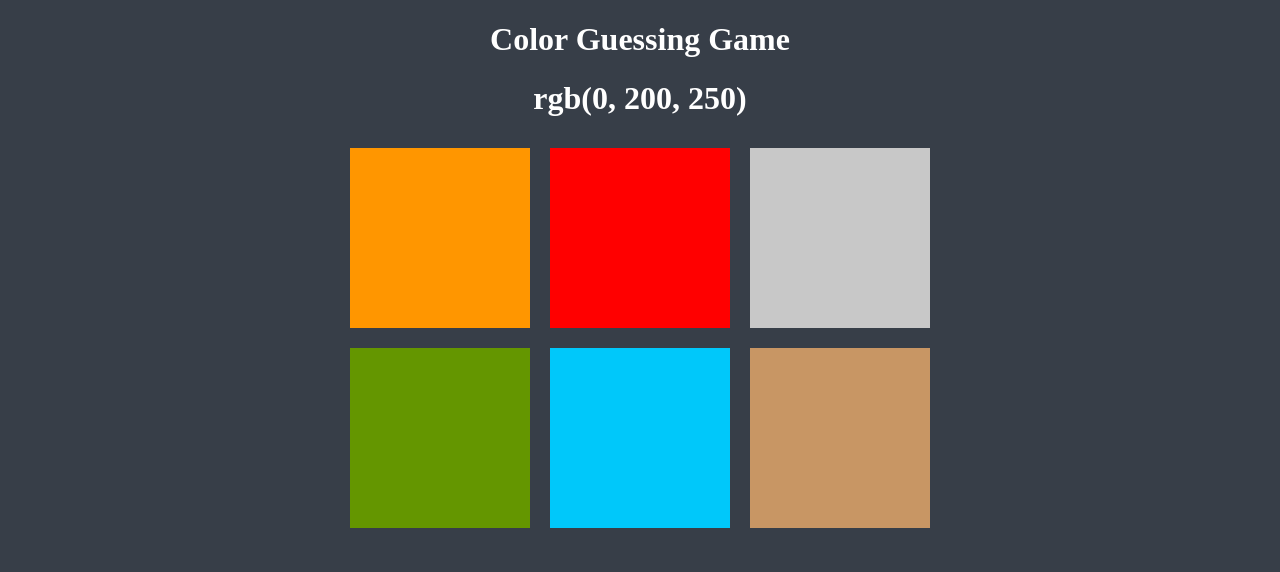
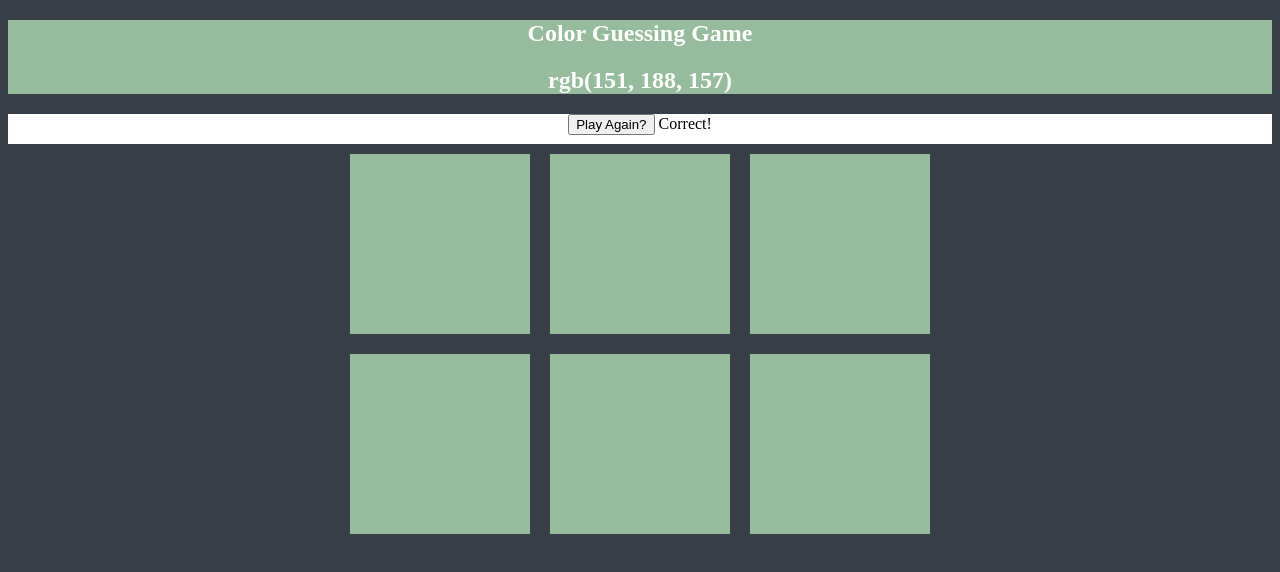
Before and after one commit to JerylDEv/My-Web-Development-Projects, a plain HTML site: page Color Guessing Game/index.html in a window 1280 px wide. Both pictures are taken after a click on the element 439 px from the left and 238 px from the top of the page. Drawn offline with Linux system fonts and the light colour scheme.

Commit message:
Updating the code for the Color Guessing Game

```diff
--- a/Color Guessing Game/index.html
+++ b/Color Guessing Game/index.html
@@ -10,9 +10,14 @@
 </head>
 
 <body>
-    <h1>Color Guessing Game</h1>
-    <h1 id="colorDisplay">rgb(0, 200, 250)</h1>
-
+    <section id="header">
+        <h1>Color Guessing Game</h1>
+        <h1 id="colorDisplay">rgb(0, 200, 250)</h1>
+    </section>
+    <div id="stripe">
+        <button id="reset">New Color</button>
+        <span id="message"></span>
+    </div>
     <div id="container">
         <div class="square"></div>
         <div class="square"></div>
--- a/Color Guessing Game/main.js
+++ b/Color Guessing Game/main.js
@@ -1,17 +1,38 @@
 // alert('Connected');
 
-var colors = [
-    'rgb(255, 150, 0)',
-    'rgb(255, 0, 0)',
-    'rgb(200, 200, 200)',
-    'rgb(100, 150, 0)',
-    'rgb(0, 200, 250)',
-    'rgb(200, 150, 100)'
-];
+// var colors = [
+//     'rgb(255, 150, 0)',
+//     'rgb(255, 0, 0)',
+//     'rgb(200, 200, 200)',
+//     'rgb(100, 150, 0)',
+//     'rgb(0, 200, 250)',
+//     'rgb(200, 150, 100)'
+// ];
 
+var colors = generateRandomColors(6);
 var squares = document.querySelectorAll('.square');
-var pickedColor = colors[4];
-var colorDisplay = document.querySelector('colorDisplay');
+var pickedColor = pickColor();
+var colorDisplay = document.getElementById('colorDisplay');
+var messageDisplay = document.querySelector('#message');
+var headerSection = document.getElementById('header');
+var resetButton = document.querySelector('#reset');
+
+resetButton.addEventListener('click', function() {
+    // Generate all new colors;
+    colors = generateRandomColors(6);
+    // Pick a new random color from colors Array
+    pickedColor = pickColor();
+    // Change colorDisplay to match picked color
+    colorDisplay.textContent = pickedColor;
+    // Change colors of each square
+    for (var i = 0; i < squares.length; i++) {
+        squares[i].style.backgroundColor = colors[i];
+    }
+    // Change the header section backgroundColor to Default
+    headerSection.style.backgroundColor = '#373e48';
+});
+
+colorDisplay.textContent = pickedColor;
 
 for (var i = 0; i < squares.length; i++) {
     // Add initial colors to the squares
@@ -27,8 +48,54 @@ for (var i = 0; i < squares.length; i++) {
 
         // Compare clickedColor to pickedColor
         if (clickedColor === pickedColor) {
-            alert('Correct');
+            // alert('Correct');
+            messageDisplay.textContent = 'Correct!';
+            resetButton.textContent = 'Play Again?';
+            changeColors(clickedColor);
+            headerSection.style.backgroundColor = clickedColor;
+        } else {
+            // alert('Wrong');
+            this.style.backgroundColor = '#373e48';
+            messageDisplay.textContent = 'Try Again';
         }
-        alert('Wrong');
     });
 }
+
+function changeColors(color) {
+    // Loop through all squares
+    for (var i = 0; i < squares.length; i++) {
+        // Change each color to match given color
+        squares[i].style.backgroundColor = color;
+    }
+}
+
+function pickColor() {
+    // Pick a random number
+    var random = Math.floor(Math.random() * colors.length);
+    // Use the number to access the color out of the Colors Array.
+    return colors[random];
+}
+
+function generateRandomColors(num) {
+    // Make an Array
+    var arr = [];
+    // Add num random colors to Array
+    for (var i = 0; i < num; i++) {
+        arr.push(randomColor());
+    }
+    // Return the Array
+    return arr;
+}
+
+function randomColor() {
+    // Pick a "red" from 0 to 255
+    var red = Math.floor(Math.random() * 256);
+    // Pick a "green" from 0 to 255
+    var green = Math.floor(Math.random() * 256);
+    // Pick a "blue" from 0 to 255
+    var blue = Math.floor(Math.random() * 256);
+    // random rgb color
+    var rgbColor = 'rgb(' + red + ', ' + green + ', ' + blue + ')';
+    // Return random rgb color
+    return rgbColor;
+}
--- a/Color Guessing Game/style.css
+++ b/Color Guessing Game/style.css
@@ -1,6 +1,15 @@
 body {
     font-family: "Quicksand";
     background-color: #373e48;
+}
+
+h1 {
+    color: white;
+    text-align: center;
+}
+
+span {
+    text-align: center;
 }
 
 #container {
@@ -14,9 +23,15 @@ body {
     float: left;
     padding-bottom: 30%;
     margin: 1.66%;
+    border: 5%;
 }
 
-h1 {
-    color: white;
+#stripe {
+    background-color: white;
+    height: 30px;
     text-align: center;
 }
+
+#stripe>span {
+    color: black;
+}
```
